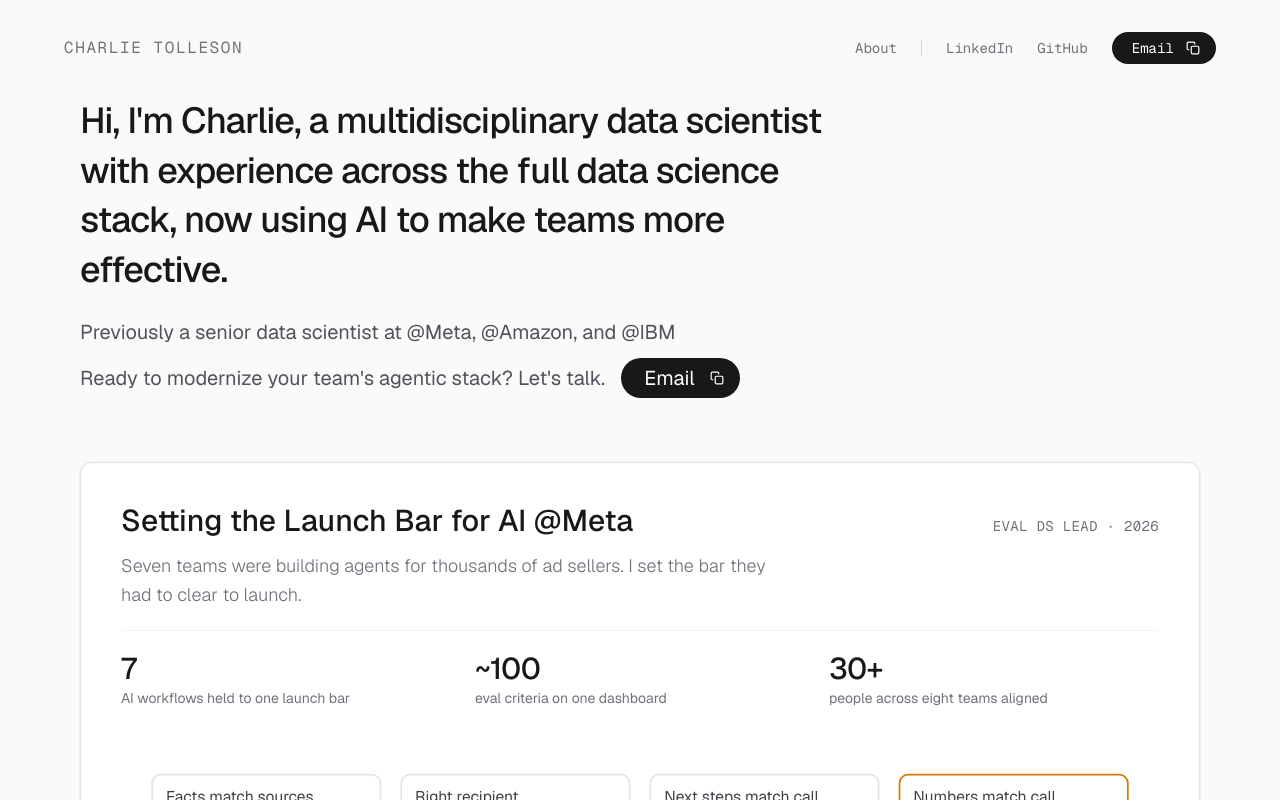
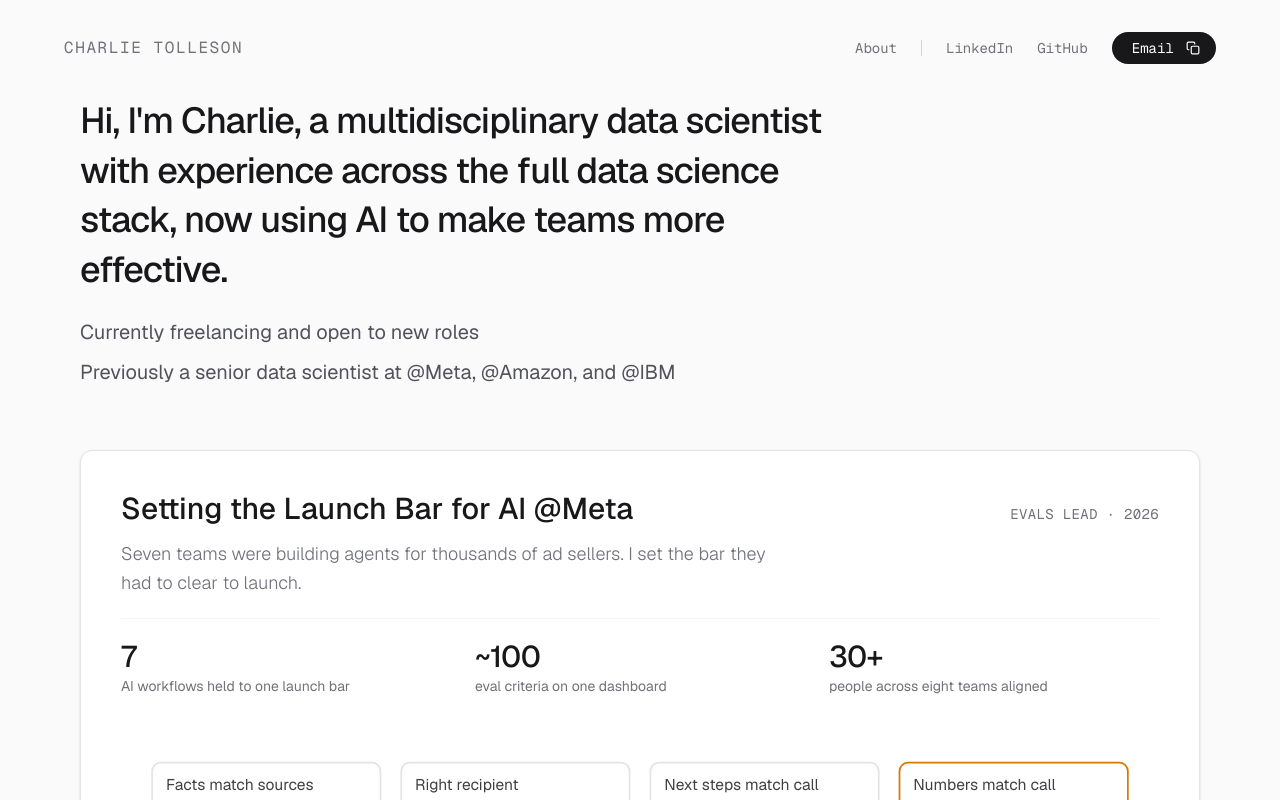
Before and after one commit to CharlieTolleson/portfolio-site, a Next.js app: page / in a window 1280 px wide. Shown: the top 800 px of the page. Built offline with nearby package versions, Linux system fonts and the light colour scheme.

Commit message:
Hero availability line, Evals Lead title
Co-Authored-By: Claude Sonnet 5.5 <noreply@anthropic.com>

```diff
--- a/src/app/page.tsx
+++ b/src/app/page.tsx
@@ -9,7 +9,6 @@ import StorySplit from "@/components/StorySplit";
 import AnswerSpread from "@/components/AnswerSpread";
 import StealthBrief from "@/components/StealthBrief";
 import EvalDashboard from "@/components/EvalDashboard";
-import CopyEmailButton from "@/components/CopyEmailButton";
 
 /**
  * Built entries, in display order. Each renders as a card on the home page.
@@ -53,7 +52,7 @@ const entries = [
     href: "/work/launch-bar",
     date: "2026",
     title: "Setting the Launch Bar for AI @Meta",
-    role: "Eval DS Lead",
+    role: "Evals Lead",
     blurb:
       "Seven teams were building agents for thousands of ad sellers. I set the bar they had to clear to launch.",
     stats: [
@@ -166,18 +165,13 @@ export default function Home() {
             experience across the full data science stack, now using AI to make
             teams more effective.
           </h1>
-          {/* Background, then an invitation: one pair, so it sits tighter than
-              the gap-6 between the hero's other blocks. The second line is a
-              call to connect rather than an availability statement
-              (2026-10-07): it names the problem Charlie solves for a team and
-              puts the email control right beside it, so interest turns into
-              contact in one click. */}
+          {/* Availability, then background: one pair, so it sits tighter than
+              the gap-6 between the hero's other blocks. The first line is a
+              plain availability statement (2026-10-12); it replaced a call to
+              connect with an email button, and the header carries contact. */}
           <div className="flex flex-col gap-3 text-xl text-zinc-600">
+            <p>Currently freelancing and open to new roles</p>
             <p>Previously a senior data scientist at @Meta, @Amazon, and @IBM</p>
-            <div className="flex flex-wrap items-center gap-x-4 gap-y-2">
-              <p>Ready to modernize your team&apos;s agentic stack? Let&apos;s talk.</p>
-              <CopyEmailButton />
-            </div>
           </div>
         </motion.div>
 
```
